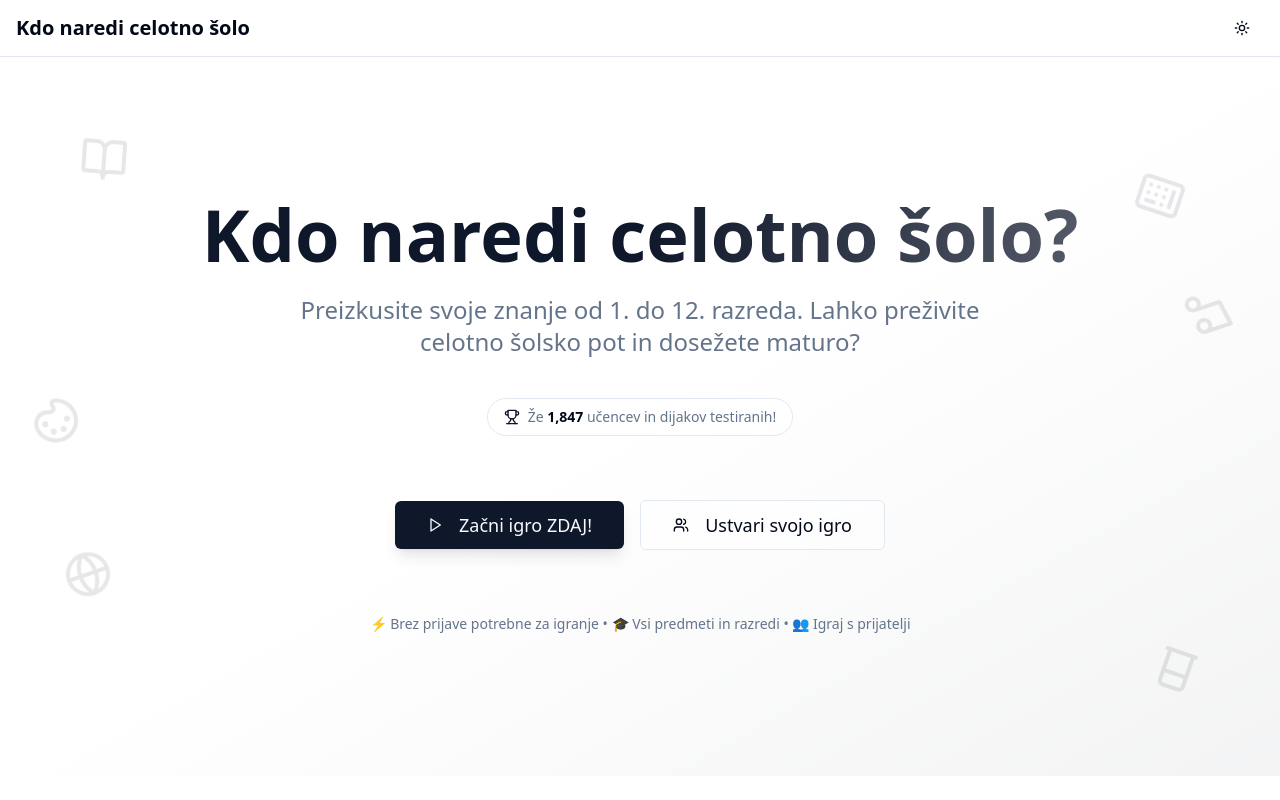
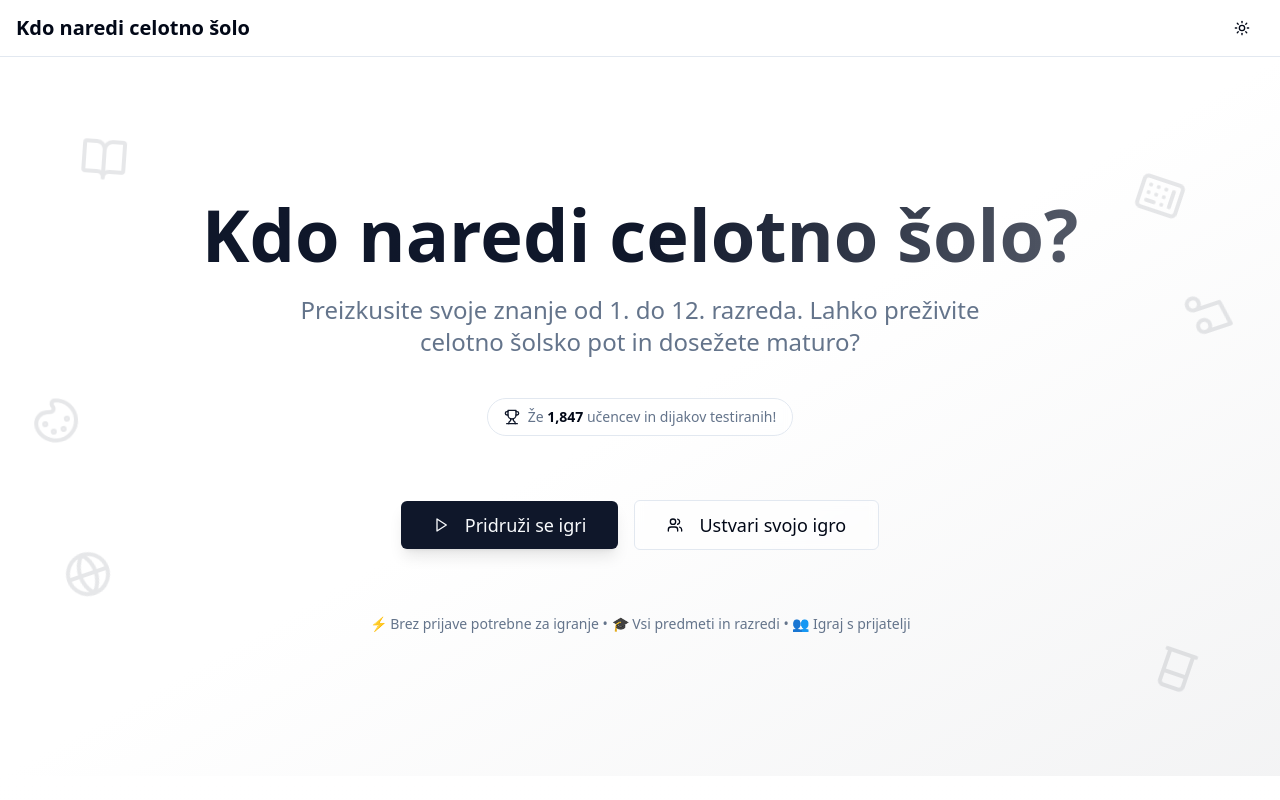
Before and after one commit to rokskrinjar/my-task-timer, a React (Vite) app: page / in a window 1280 px wide. Shown: the top 800 px of the page. Built offline with nearby package versions, Linux system fonts and the light colour scheme.

Commit message:
Refactor: Change landing page button label

```diff
--- a/src/components/landing/HeroSection.tsx
+++ b/src/components/landing/HeroSection.tsx
@@ -30,7 +30,7 @@ export const HeroSection = () => {
           <Button size="lg" className="text-lg px-8 py-6 shadow-lg hover:shadow-xl transition-all duration-300 hover:scale-105" asChild>
             <Link to="/join">
               <Play className="mr-2 h-5 w-5" />
-              Začni igro ZDAJ!
+              Pridruži se igri
             </Link>
           </Button>
 
```
